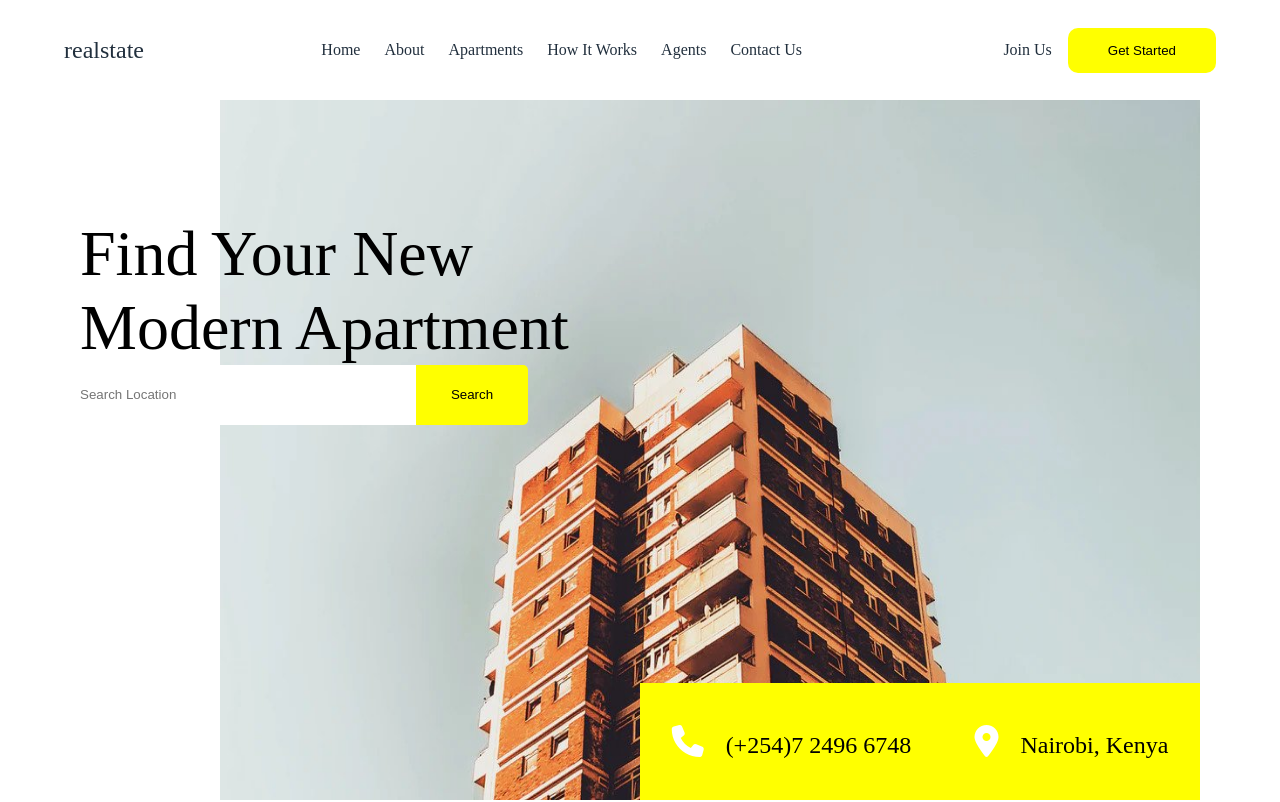
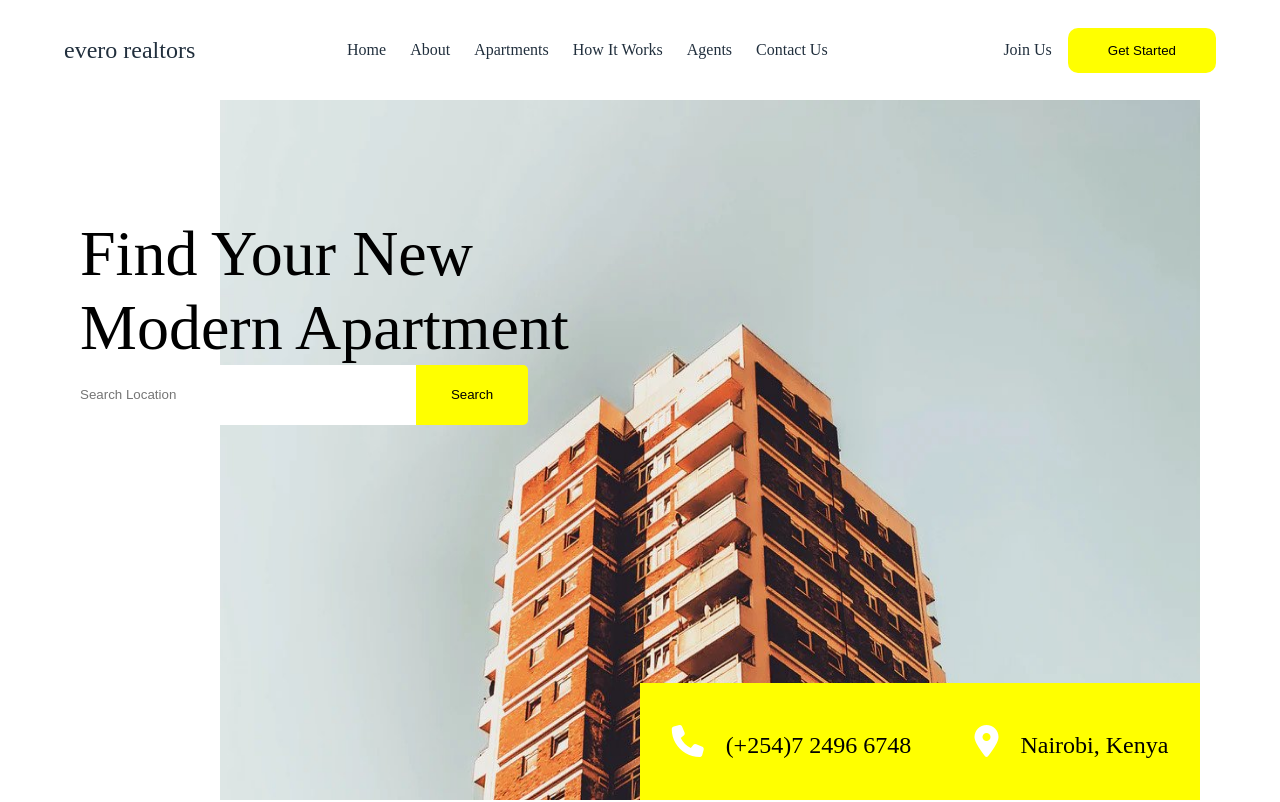
Before and after one commit to lumunge/Real-Estate-Website, a React (Create React App) app: page / in a window 1280 px wide. Shown: the top 802 px of the page. Built offline with nearby package versions, Linux system fonts and the light colour scheme.

Commit message:
nav styling and logo

```diff
--- a/src/App.css
+++ b/src/App.css
@@ -27,6 +27,7 @@ nav {
 	z-index: 9999;
 	padding: 0 4rem;
 	background-color: #fff;
+	overflow-x: hidden;
 }
 .nav-links {
 	display: flex;
--- a/src/Components/Header/Navbar.jsx
+++ b/src/Components/Header/Navbar.jsx
@@ -11,7 +11,7 @@ export default function Navbar() {
 	return (
 		<nav>
 			<div className="logo">
-				<a href="#!">realstate</a>
+				<a href="#!">evero realtors</a>
 			</div>
 			<div className={menu ? "nav-links" : "nav-links show"}>
 				<div className="nav-link">
```
Also changed, not shown: 1 other file (tests, documents, lock files or other folders).
